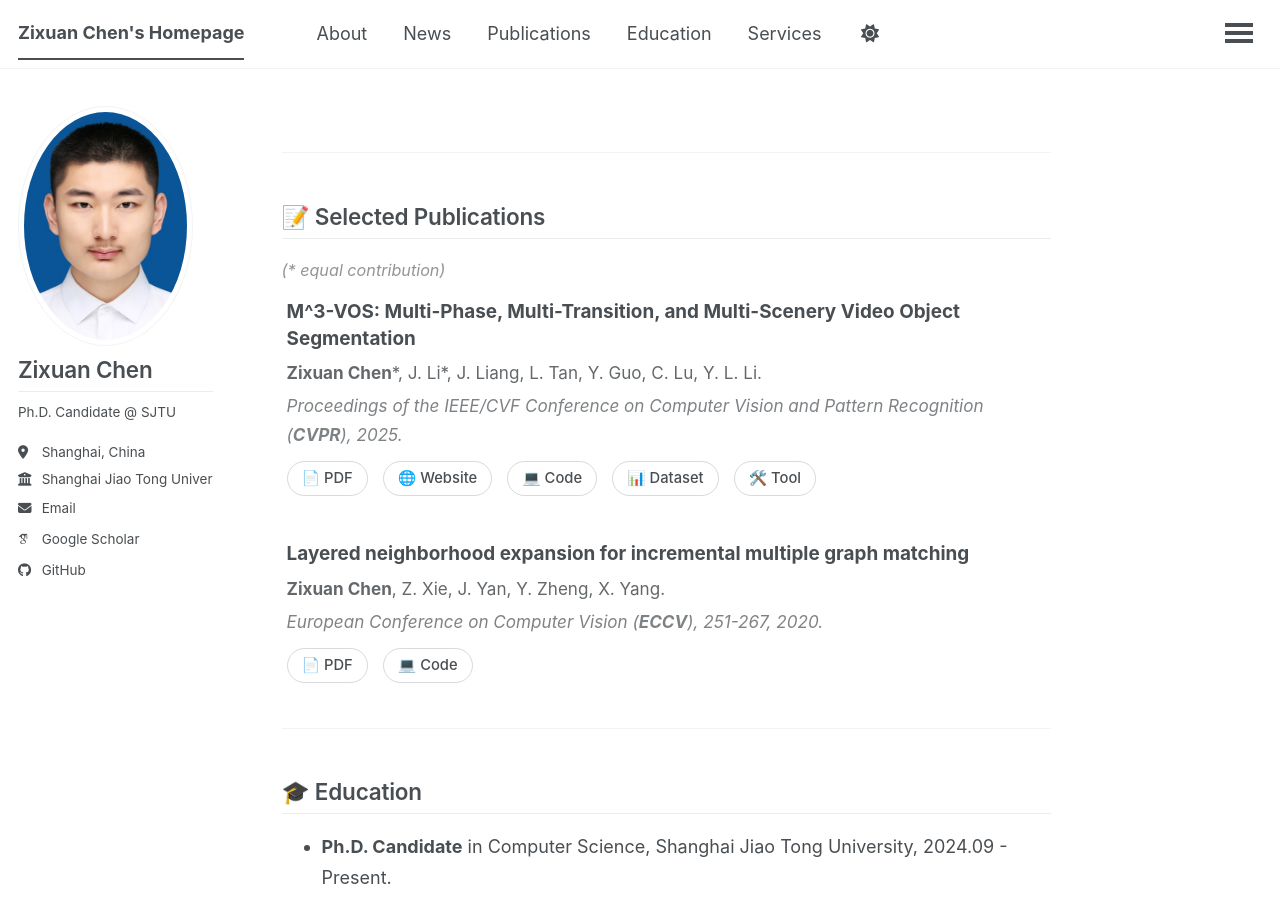
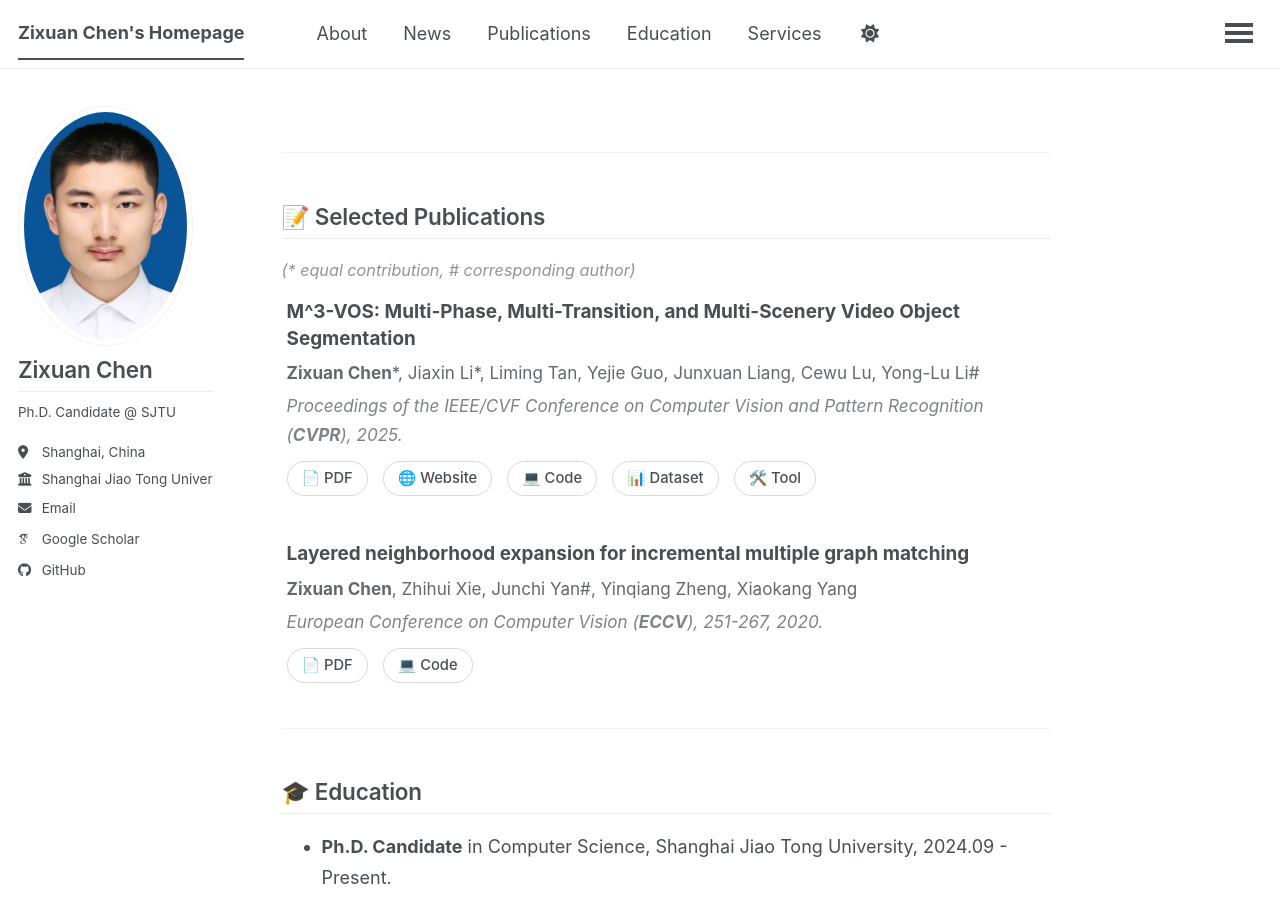
Before and after one commit to zixuan-chen/zixuan-chen66, a Jekyll site: the page built from _pages/about.md, in a window 1280 px wide and 900 px high, scrolled down 950 px. Built offline with Jekyll 4.4.1, drawn with Linux system fonts in a browser that asks for light colours; some web fonts are replaced; a script that is not in the unit is left out.

Commit message:
Update publication author names and markers
Clarify publication author formatting in _pages/about.md: add "# corresponding author" to the pub-note, mark corresponding authors with "#", and standardize/expand several author names and ordering for the M^3-VOS and Layered neighborhood expansion entries to improve clarity about equal and corresponding contributions.

```diff
--- a/_pages/about.md
+++ b/_pages/about.md
@@ -170,11 +170,11 @@ I am currently a member of [RHOS Lab](https://mvig-rhos.com/) advised by [Prof.
 ---
 
 ### 📝 Selected Publications {#publications}
-<div class="pub-note">(* equal contribution)</div>
+<div class="pub-note">(* equal contribution, # corresponding author)</div>
 
 <div class="pub-item">
   <span class="pub-title">M^3-VOS: Multi-Phase, Multi-Transition, and Multi-Scenery Video Object Segmentation</span>
-  <span class="pub-authors"><strong>Zixuan Chen</strong>*, J. Li*, J. Liang, L. Tan, Y. Guo, C. Lu, Y. L. Li.</span>
+  <span class="pub-authors"><strong>Zixuan Chen</strong>*, Jiaxin Li*, Liming Tan, Yejie Guo, Junxuan Liang, Cewu Lu, Yong-Lu Li#</span>
   <span class="pub-venue">Proceedings of the IEEE/CVF Conference on Computer Vision and Pattern Recognition (<strong>CVPR</strong>), 2025.</span>
   <a href="https://arxiv.org/pdf/2412.13803" class="btn-box">📄 PDF</a>
   <a href="https://zixuan-chen.github.io/M-cube-VOS.github.io/" class="btn-box">🌐 Website</a>
@@ -185,7 +185,7 @@ I am currently a member of [RHOS Lab](https://mvig-rhos.com/) advised by [Prof.
 
 <div class="pub-item">
   <span class="pub-title">Layered neighborhood expansion for incremental multiple graph matching</span>
-  <span class="pub-authors"><strong>Zixuan Chen</strong>, Z. Xie, J. Yan, Y. Zheng, X. Yang.</span>
+  <span class="pub-authors"><strong>Zixuan Chen</strong>, Zhihui Xie, Junchi Yan#, Yinqiang Zheng, Xiaokang Yang</span>
   <span class="pub-venue">European Conference on Computer Vision (<strong>ECCV</strong>), 251-267, 2020.</span>
   <a href="https://www.ecva.net/papers/eccv_2020/papers_ECCV/papers/123550256.pdf" class="btn-box">📄 PDF</a>
   <a href="https://github.com/zhxieml/LNE_IMGM" class="btn-box">💻 Code</a>
```
